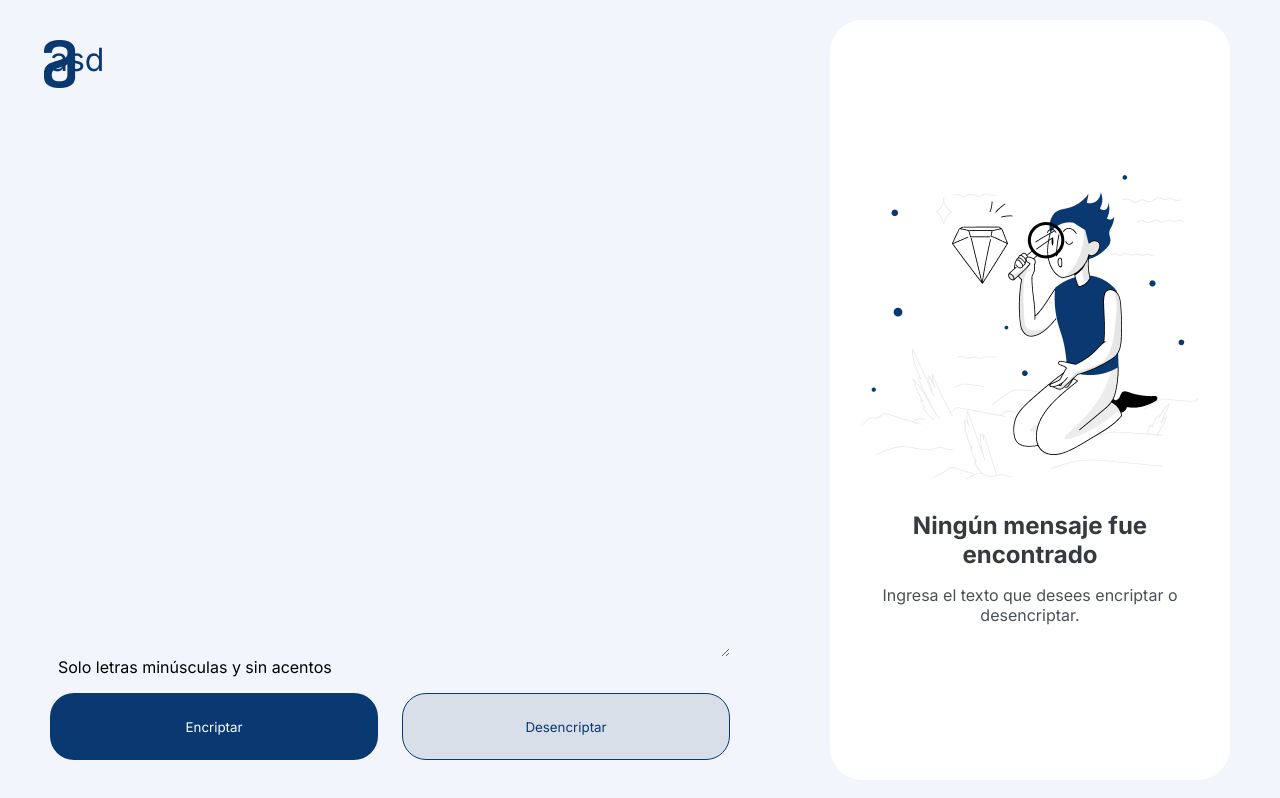
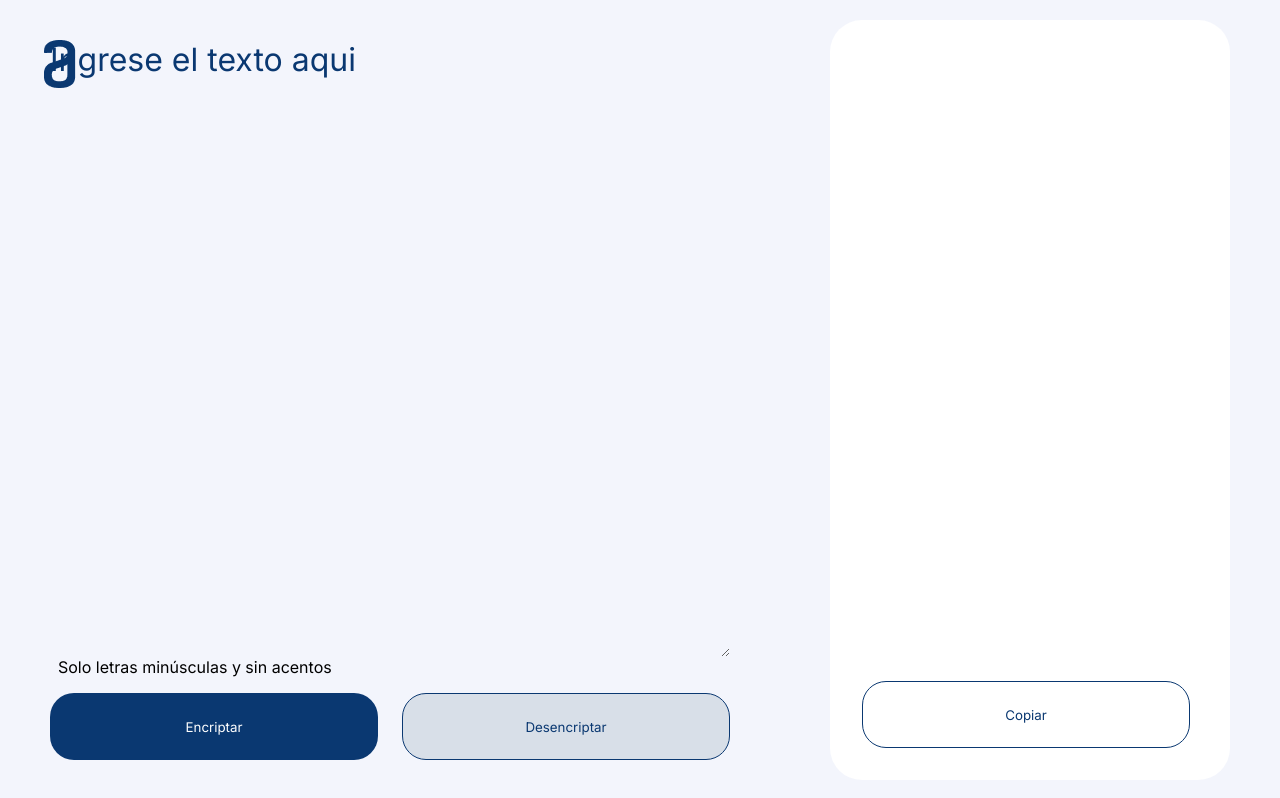
Before and after one commit to VeePVs/Encriptador-de-texto, a plain HTML site: page index.html in a window 1280 px wide. Both pictures are taken after a click on the button "Encriptar". Drawn offline with Linux system fonts and the light colour scheme.

Commit message:
Replace function created

```diff
--- a/index.html
+++ b/index.html
@@ -8,23 +8,24 @@
     <link rel="preconnect" href="https://fonts.gstatic.com" crossorigin>
     <link href="https://fonts.googleapis.com/css2?family=Inter:ital,opsz,wght@0,14..32,100..900;1,14..32,100..900&display=swap" rel="stylesheet">
     <link rel="stylesheet" href="/src/styles/index.css">
+    <script src="/src/JavaScript/index.js"></script>
 </head>
 <body>
     <header >
         <img id="logo" src="/src/img/Logo.png" alt="">
     </header>
-    <main>
+    <main id="container">
         <section class="containerText">
-            <textarea id="inputText" type="text" placeholder="Ingrese el texto aqui">asd</textarea>
+            <textarea id="inputText" type="text" placeholder="Ingrese el texto aqui"></textarea>
              <div>
                 <p class="info"><img src="./src/img/informacion.png" class="imgInfo" alt="">Solo letras minúsculas y sin acentos</p>
                 <div class="buttons">
-                     <button class="button" id="buttonEncryptor">Encriptar</button>
+                     <button class="button" id="buttonEncryptor" onclick="encryptor()">Encriptar</button>
                      <button class="button" id="buttonUncriptar">Desencriptar</button>
                 </div>
              </div>
         </section>
-        <section class="containerEncryptor">
+        <section id="containerEncryptor">
             <img src="/src/img/Muñeco.png" alt="">
             <div class="anyMsm">
                 <h3>Ningún mensaje fue encontrado</h3>
--- /dev/null
+++ b/src/JavaScript/index.js
@@ -0,0 +1,22 @@
+function encryptor() {
+    let textArea = document.querySelector('#inputText').value;
+    let areaEncrytor = document.querySelector('#containerEncryptor');
+
+    let conversiones = {
+        'e': 'enter',
+        'i': 'imes',
+        'a': 'ai',
+        'o': 'ober',
+        'u': 'ufat'
+    };
+
+    let result = textArea.split('').map(char => conversiones[char] || char).join('');
+    while (areaEncrytor.firstChild) {
+        areaEncrytor.removeChild(areaEncrytor.firstChild)
+    }
+
+    areaEncrytor.id = 'containerWithEncryptor';
+    areaEncrytor.innerHTML =
+        `<p class="textEncryptor">${result}</p>
+        <button class="button" id="buttonCopy">Copiar</button>`
+}
--- a/src/styles/index.css
+++ b/src/styles/index.css
@@ -108,7 +108,13 @@ h3 {
     background-color: #D8DFE8;
 }
 
-.containerEncryptor {
+#buttonCopy {
+    color: var(--dark-blue);
+    border: 1px solid var(--dark-blue);
+    background-color: white;
+}
+
+#containerEncryptor {
     height: 95%;
     width: 400px;
     background-color: white;
@@ -120,3 +126,20 @@ h3 {
     gap: 32px;
     justify-content: center;
 }
+
+#containerWithEncryptor {
+    height: 95%;
+    width: 400px;
+    background-color: white;
+    border-radius: 32px;
+    display: flex;
+    flex-direction: column;
+    justify-content: space-between;
+    padding: 32px;
+    gap: 32px;
+}
+
+.textEncryptor {
+    font-size: 24px;
+    color: var(--gray-400);
+}
```
